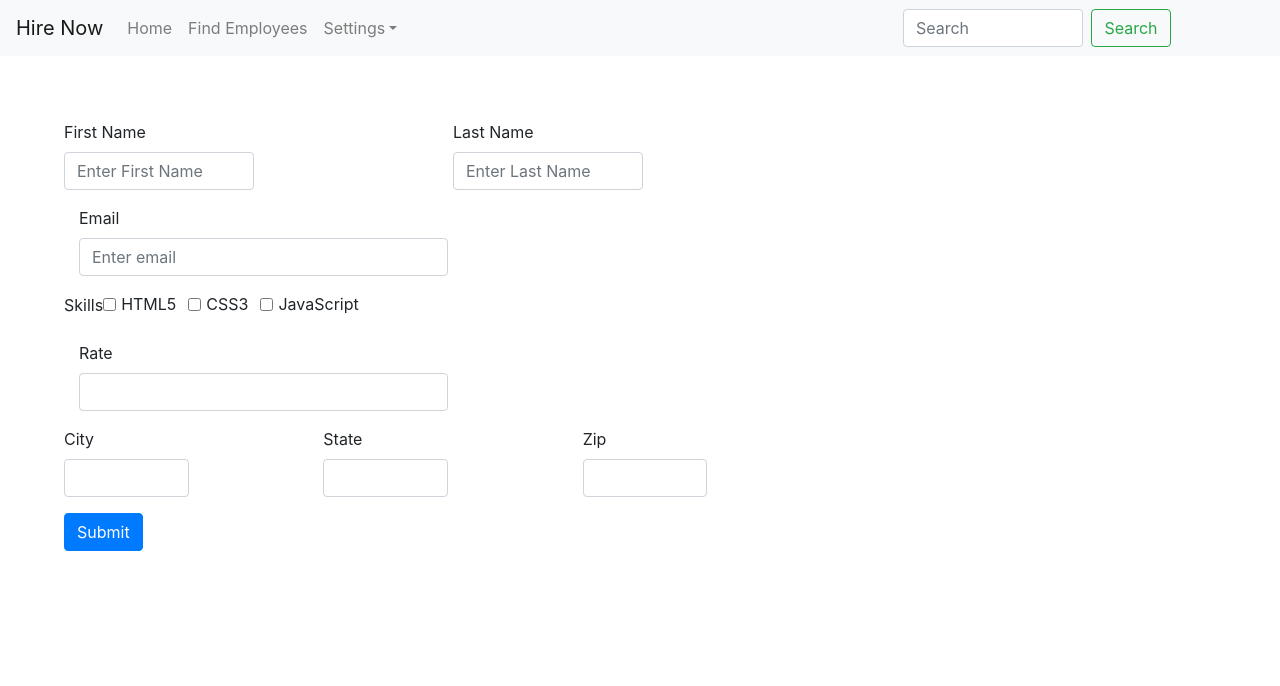
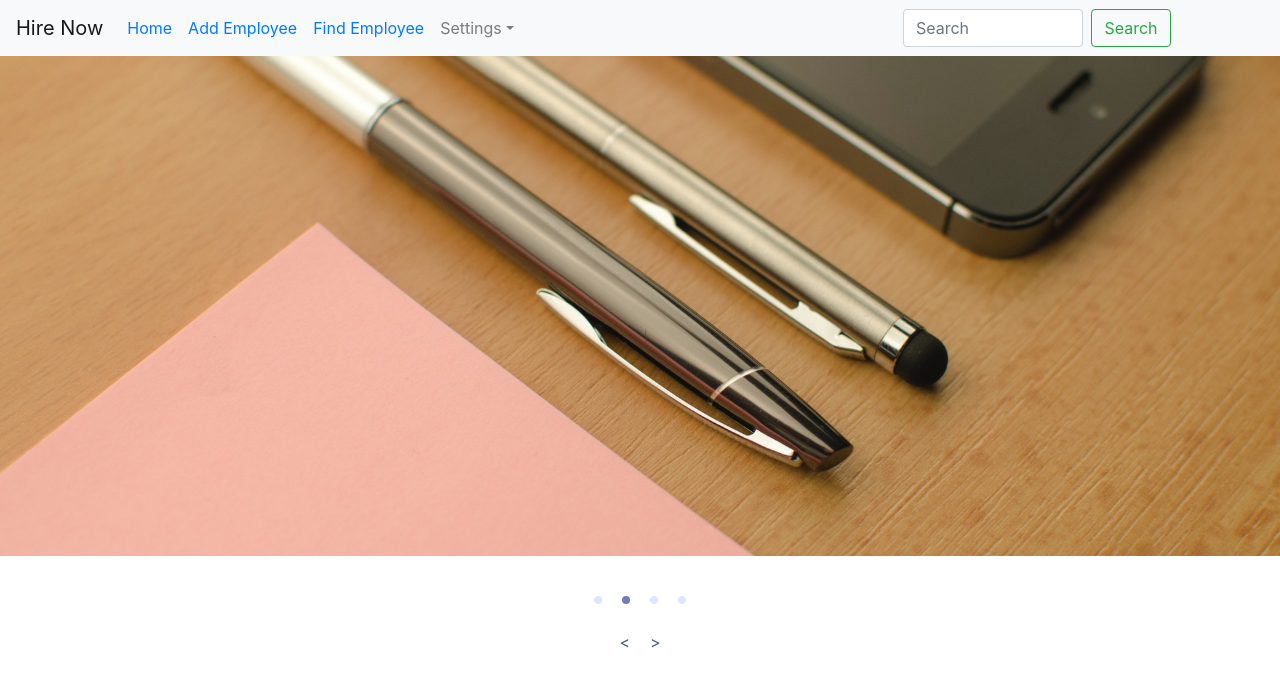
Before and after one commit to Rakesh217/HireNow, a React (Create React App) app: page / in a window 1280 px wide. Shown: the top 686 px of the page. Built offline with nearby package versions, Linux system fonts and the light colour scheme.

Commit message:
commiting router

```diff
--- a/src/App.js
+++ b/src/App.js
@@ -9,15 +9,12 @@ import Store from "./redux/store/index";
 import { Provider } from "react-redux";
 import "bootstrap/dist/css/bootstrap.min.css";
 import "react-alice-carousel/lib/alice-carousel.css";
-
+import Routes from "./Routes";
 function App() {
   return (
     <Provider store={Store}>
       <div className="App">
-        <header className="App-header">
-          <Header></Header>
-          <Create_Employee></Create_Employee>
-        </header>
+        <Routes />
       </div>
     </Provider>
   );
--- /dev/null
+++ b/src/Routes.js
@@ -0,0 +1,19 @@
+import React from "react";
+import { BrowserRouter as Router, Route } from "react-router-dom";
+import Home from "./components/Home";
+import AddEmployee from "./components/Create_Employee/index";
+import Employees from "./components/Employees/index";
+
+import Header from "./components/Header/index";
+export default function Routes() {
+  return (
+    <Router>
+      <header className="App-header">
+        <Header></Header>
+      </header>
+      <Route exact path="/" component={Home} />
+      <Route exact path="/AddEmployee" component={AddEmployee} />
+      <Route exact path="/Employees" component={Employees} />
+    </Router>
+  );
+}
--- a/src/components/Create_Employee/index.js
+++ b/src/components/Create_Employee/index.js
@@ -50,6 +50,8 @@ class index extends Component {
         zip: zip,
       })
     );
+
+    this.props.history.push("/");
     // }
   };
 
--- a/src/components/Header/index.js
+++ b/src/components/Header/index.js
@@ -1,4 +1,4 @@
-import React, { Component } from 'react';
+import React, { Component } from "react";
 import {
   Button,
   Navbar,
@@ -7,6 +7,7 @@ import {
   Form,
   FormControl,
 } from "react-bootstrap";
+import { Link } from "react-router-dom";
 
 export default class index extends Component {
   render() {
@@ -17,18 +18,31 @@ export default class index extends Component {
           <Navbar.Toggle aria-controls="basic-navbar-nav" />
           <Navbar.Collapse id="basic-navbar-nav">
             <Nav className="mr-auto">
-                    <Nav.Link href="#home">Home</Nav.Link>
-                    <Nav.Link href="#link">Find Employees</Nav.Link>
+              <Nav.Link>
+                <Link to="/">Home</Link>
+              </Nav.Link>
+              <Nav.Link>
+                <Link to="/AddEmployee">Add Employee</Link>
+              </Nav.Link>
+              <Nav.Link>
+                <Link to="/Employees">Find Employee</Link>
+              </Nav.Link>
               <NavDropdown title="Settings" id="basic-nav-dropdown">
                 <NavDropdown.Item href="#action/3.1">Profile</NavDropdown.Item>
                 <NavDropdown.Item href="#action/3.2">Feedback</NavDropdown.Item>
                 <NavDropdown.Item href="#action/3.3">Logout</NavDropdown.Item>
                 <NavDropdown.Divider />
-                        <NavDropdown.Item href="#action/3.4">Contact Us</NavDropdown.Item>
+                <NavDropdown.Item href="#action/3.4">
+                  Contact Us
+                </NavDropdown.Item>
               </NavDropdown>
             </Nav>
             <Form inline>
-                    <FormControl type="text" placeholder="Search" className="mr-sm-2" />
+              <FormControl
+                type="text"
+                placeholder="Search"
+                className="mr-sm-2"
+              />
               <Button variant="outline-success">Search</Button>
             </Form>
           </Navbar.Collapse>
```
Lines whose indentation alone changed are shown as unchanged.
